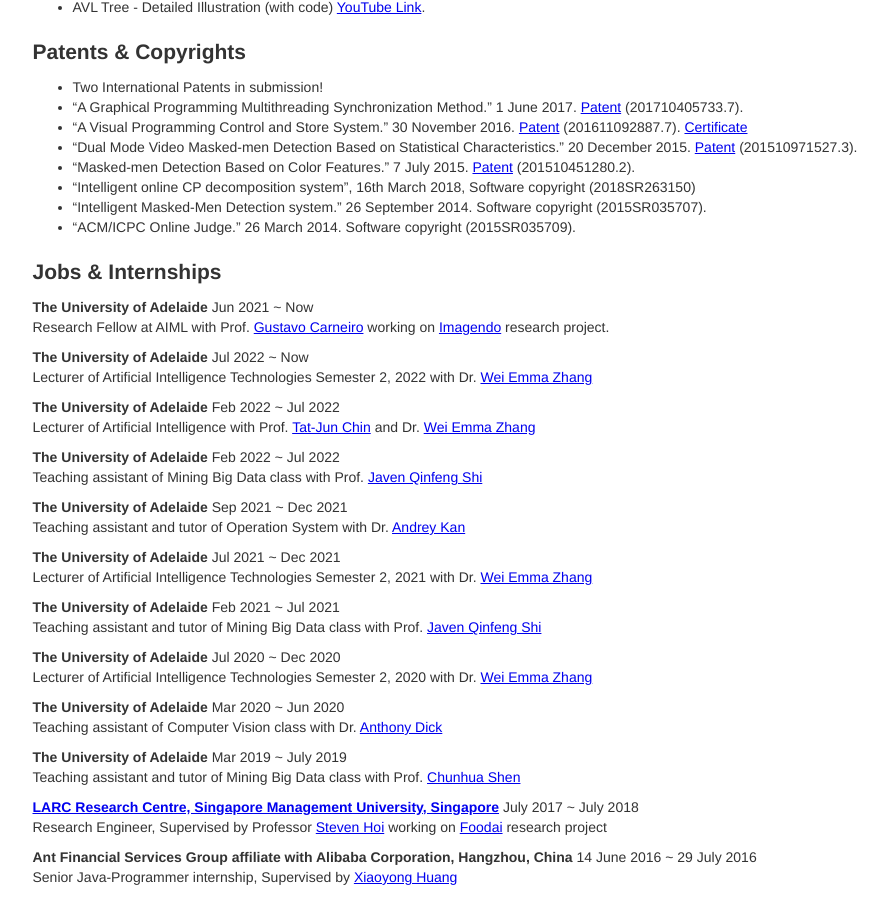
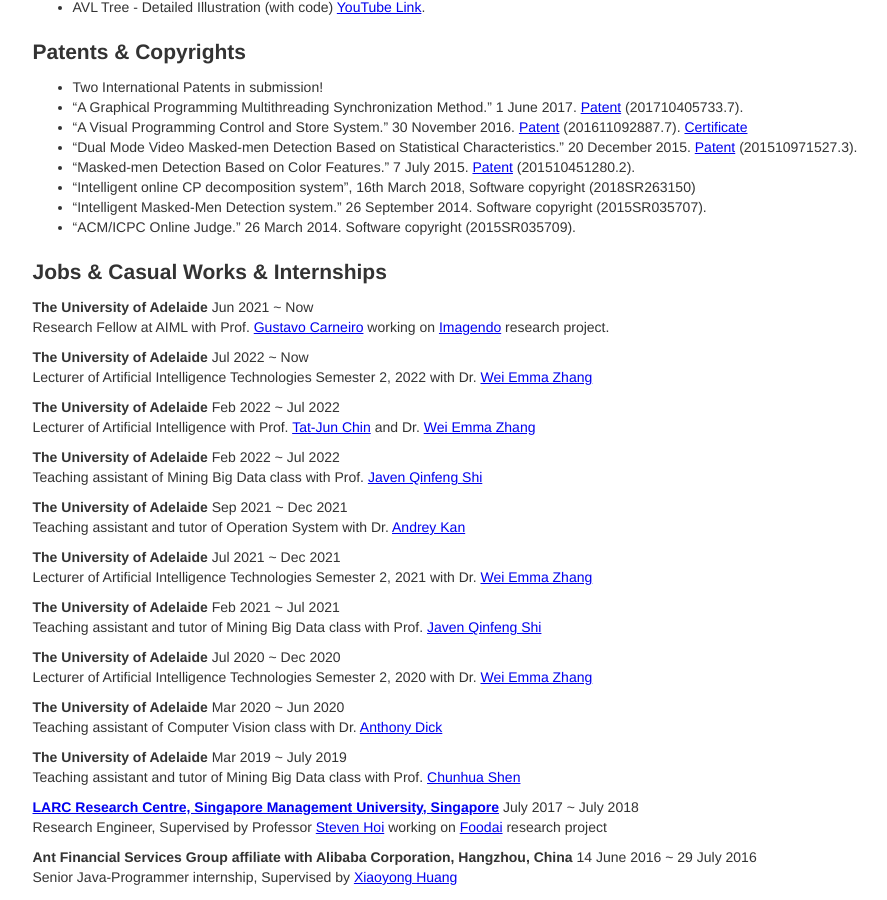
Before and after one commit to billhhh/whblog-omega, a Jekyll site: the page res/index.html, which Jekyll copies as it is, in a window 1280 px wide and 900 px high, scrolled down 1153 px. Shown: the whole window, without its empty margins (120-1007 px from the left). Built offline with Jekyll 4.4.1, drawn with Linux system fonts in a browser that asks for light colours.

Commit message:
Update index.html

```diff
--- a/res/index.html
+++ b/res/index.html
@@ -145,7 +145,7 @@
       </div>
 
 
-      <h2>Jobs & Internships</h2>
+      <h2>Jobs & Casual Works & Internships</h2>
      <div class="row">
 	<strong>The University of Adelaide</strong>
         <span class="time">Jun 2021 ~ Now</span>
```
